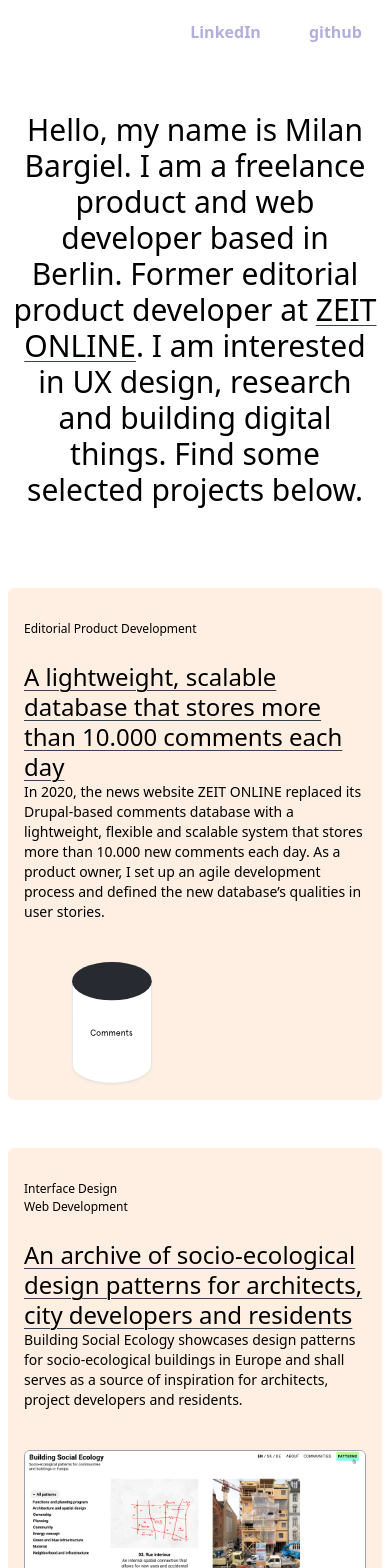
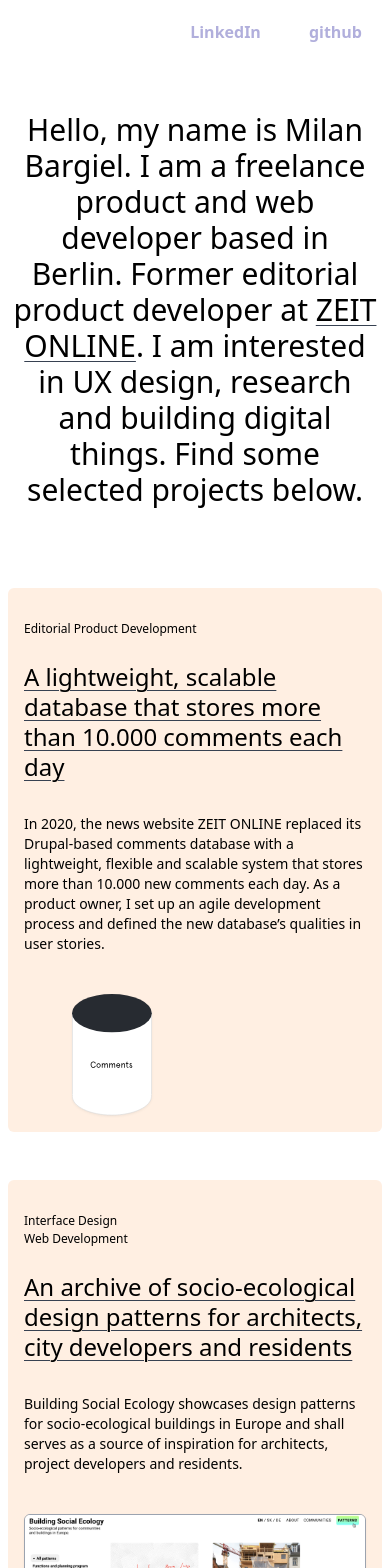
Before and after one commit to milanbargiel/portfolio, a Next.js app: page / in a window 390 px wide. Shown: the top 1568 px of the page. Built offline with nearby package versions, Linux system fonts and the light colour scheme.

Commit message:
Minor project hover improvements

```diff
--- a/components/project.js
+++ b/components/project.js
@@ -7,16 +7,15 @@ export default function Project(props) {
   ))
 
   return (
+    <a href="#" className="group">
       <article className="px-4 pt-8 pb-4 mb-12 rounded-md bg-apricot md:px-8 md:pb-8 md:pt-10 md:flex">
         <div className="md:flex md:flex-col md:mr-8 md:w-3/5">
           <ul className="text-xs mb-6 leading-normal md:order-last md:mb-0">
             {roleItems}
           </ul>
-        <a href="#" className="mb-8 md:w-4/5">
-          <h3 className="text-2xl leading-tight font-medium underline underline-offset-4 decoration-0 decoration-gray-700 hover:decoration-1 hover:transition-all hover:duration-150 hover:decoration-gray-500">
+          <h3 className="mb-8 text-2xl leading-tight font-medium underline underline-offset-4 decoration-0 decoration-gray-700 group-hover:decoration-1 group-hover:transition-all group-hover:duration-150 group-hover:decoration-gray-500 md:w-4/5">
             {props.title}
           </h3>
-        </a>
           <div className="text-sm mb-10">{props.description}</div>
         </div>
         <div className="md:flex md:items-center md:justify-center md:ml-8 md:w-2/5">
@@ -24,12 +23,13 @@ export default function Project(props) {
             className={
               props.imageStyles
                 ? props.imageStyles
-              : 'rounded-md border border-gray-400'
+                : 'rounded-md border border-gray-400 drop-shadow-sm'
             }
             src={props.image}
             alt={props.imageAlt}
           />
         </div>
       </article>
+    </a>
   )
 }
```
Lines whose indentation alone changed are shown as unchanged.
